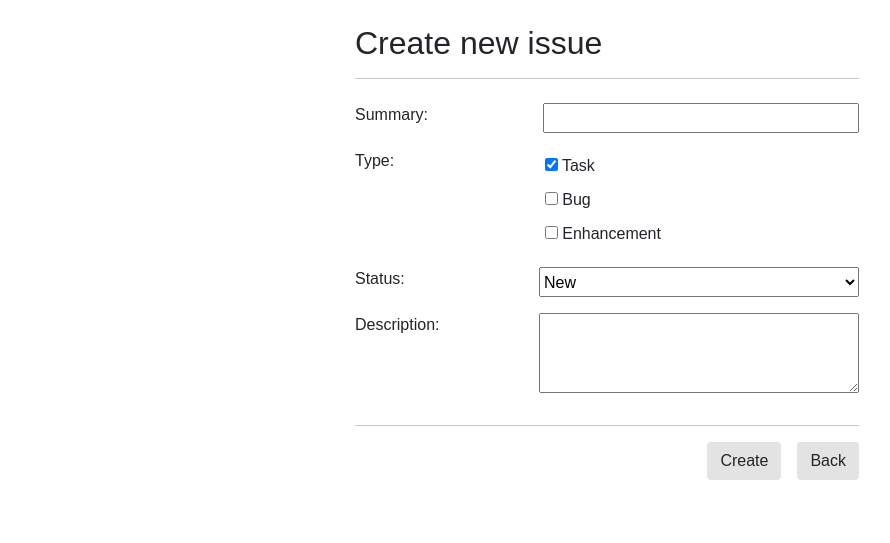
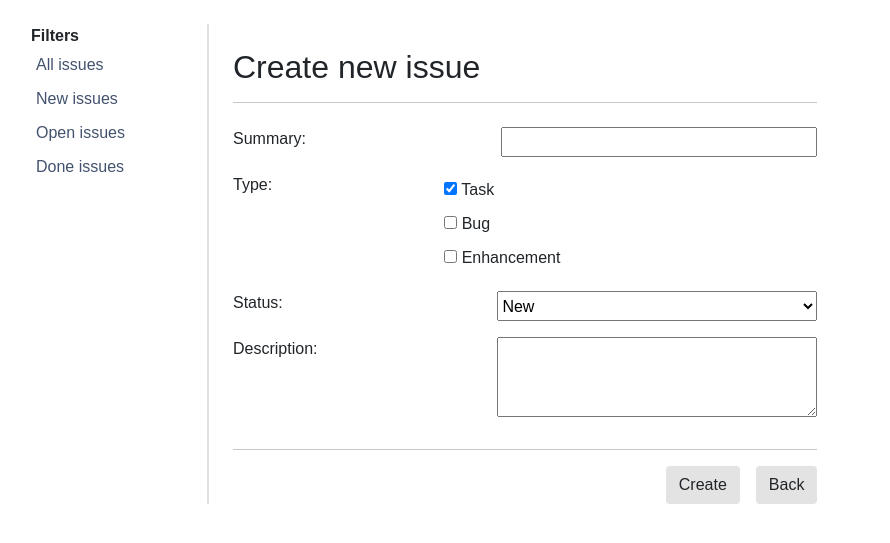
Before and after one commit to nvrmndmnm/issue-tracker, a Django app: page /issues/add/ in a window 1280 px wide. Shown: the part 54-597 px from the top of the page, without its empty margins (33-923 px from the left). Run offline with Django 3.2, Linux system fonts and the light colour scheme; data comes from the database, SQL or seed files in the repository; some libraries are stand-ins or nearby versions.

Commit message:
HW-55: Немного изменил общий стиль, изменил тип представления у IssueView

```diff
--- a/source/webapp/static/css/main.css
+++ b/source/webapp/static/css/main.css
@@ -76,7 +76,7 @@ li a.btn-filters {
     transform: rotate(-90deg);
 }
 .form-wrapper {
-    width: 42%;
+    width: 60%;
 }
 li label {
     display: block;
--- a/source/webapp/templates/base.html
+++ b/source/webapp/templates/base.html
@@ -25,7 +25,30 @@
     </div>
 </nav>
 <div class="content">
-    {% block content %}{% endblock %}
+    <div class="wrapper d-flex mt-4">
+        <div class="col-lg-2 col-xl-2 col-md-2 ps-4">
+            <div class="filters-heading">
+                <strong>Filters</strong>
+            </div>
+            <ul class="filters-list">
+                <li>
+                    <a class="btn-filters" href="{% url 'index' %}">All issues</a>
+                </li>
+                <li>
+                    <a class="btn-filters" href="{% url 'filter' 1 %}">New issues</a>
+                </li>
+                <li>
+                    <a class="btn-filters" href="{% url 'filter' 2 %}">Open issues</a>
+                </li>
+                <li>
+                    <a class="btn-filters" href="{% url 'filter' 3 %}">Done issues</a>
+                </li>
+            </ul>
+        </div>
+        <div class="col-lg-10 col-xl-10 col-md-10 ps-4 border-start border-2">
+            {% block content %}{% endblock %}
+        </div>
+    </div>
 </div>
 <script src="{% static "js/jquery-3.6.0.min.js" %}"></script>
 <script src="{% static "js/bootstrap.min.js" %}"></script>
--- a/source/webapp/templates/issue/create.html
+++ b/source/webapp/templates/issue/create.html
@@ -1,7 +1,7 @@
 {% extends 'base.html' %}
 {% block title %}Create issue{% endblock %}
 {% block content %}
-    <div class="form-wrapper mx-auto mt-4">
+    <div class="form-wrapper mt-4">
         <h2>Create new issue</h2>
         <hr class="mb-4">
         <form method="POST" action="{% url "add_issue" %}" novalidate>
--- a/source/webapp/templates/issue/update.html
+++ b/source/webapp/templates/issue/update.html
@@ -1,7 +1,7 @@
 {% extends 'base.html' %}
 {% block title %}Update issue{% endblock %}
 {% block content %}
-    <div class="form-wrapper mx-auto mt-4">
+    <div class="form-wrapper mt-4">
         <h2>Update issue {{ issue.id }}</h2>
         <hr class="mb-4">
         <form method="POST" action="{% url "edit_issue" issue.pk %}" novalidate>
--- a/source/webapp/views/issue_views.py
+++ b/source/webapp/views/issue_views.py
@@ -2,7 +2,7 @@ from django.db.models import Q
 from django.shortcuts import render, get_object_or_404, redirect
 from django.urls import reverse
 from django.utils.http import urlencode
-from django.views.generic import View, TemplateView, FormView, ListView
+from django.views.generic import View, FormView, ListView, DetailView
 from webapp.models import Issue
 from webapp.forms import IssueForm, SearchForm
 
@@ -68,12 +68,10 @@ class IndexView(SearchView):
         return query
 
 
-class IssueView(TemplateView):
+class IssueView(DetailView):
     template_name = 'issue/issue.html'
-
-    def get_context_data(self, **kwargs):
-        kwargs["issue"] = get_object_or_404(Issue, pk=kwargs["pk"])
-        return super().get_context_data(**kwargs)
+    context_object_name = 'issue'
+    model = Issue
 
 
 class AddIssueView(FormView):
```
Also changed, not shown: source/webapp/templates/issue/delete.html (deleted, +0 -15 lines), source/webapp/templates/issue/index.html (+17 -24 lines).
